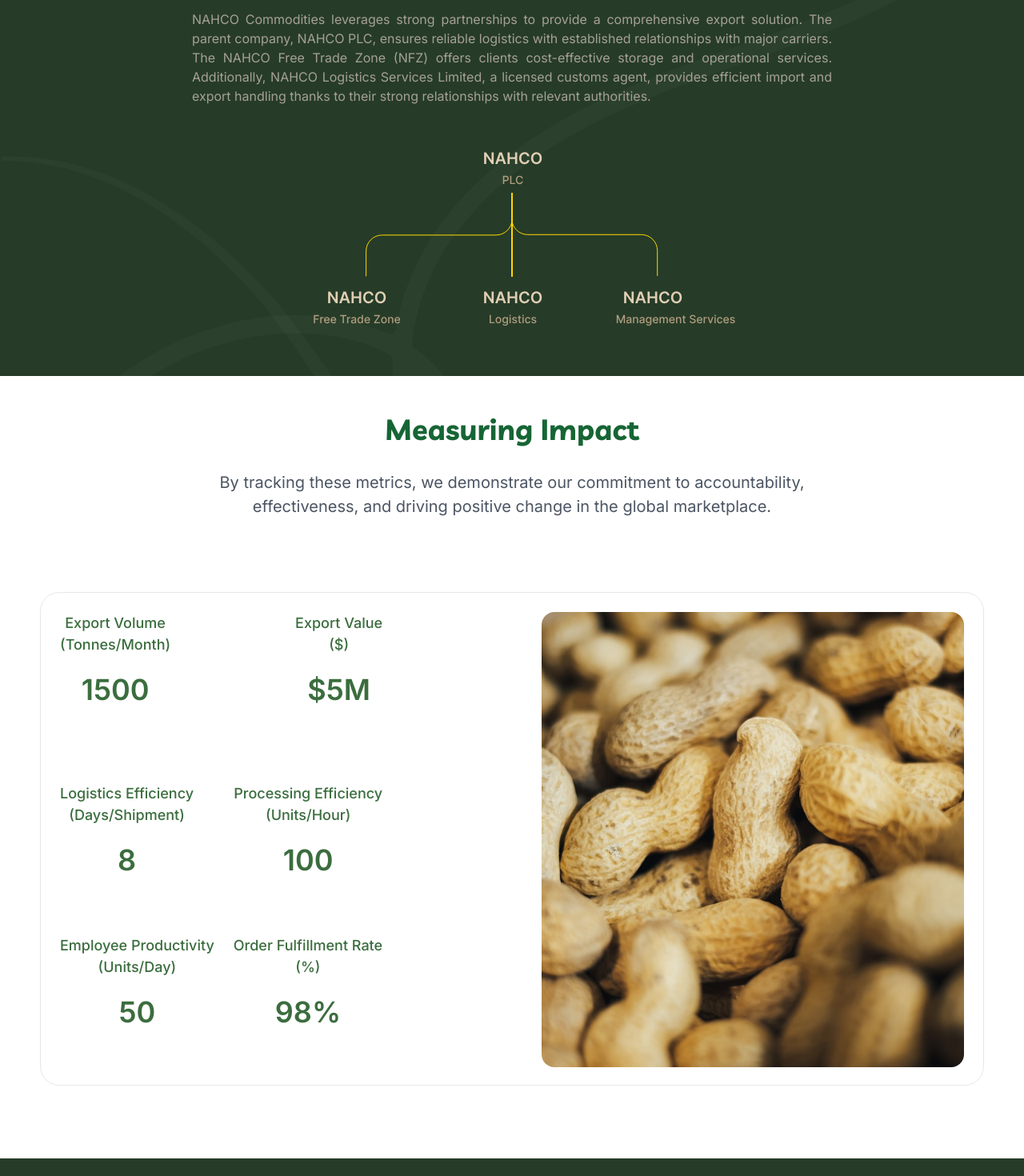
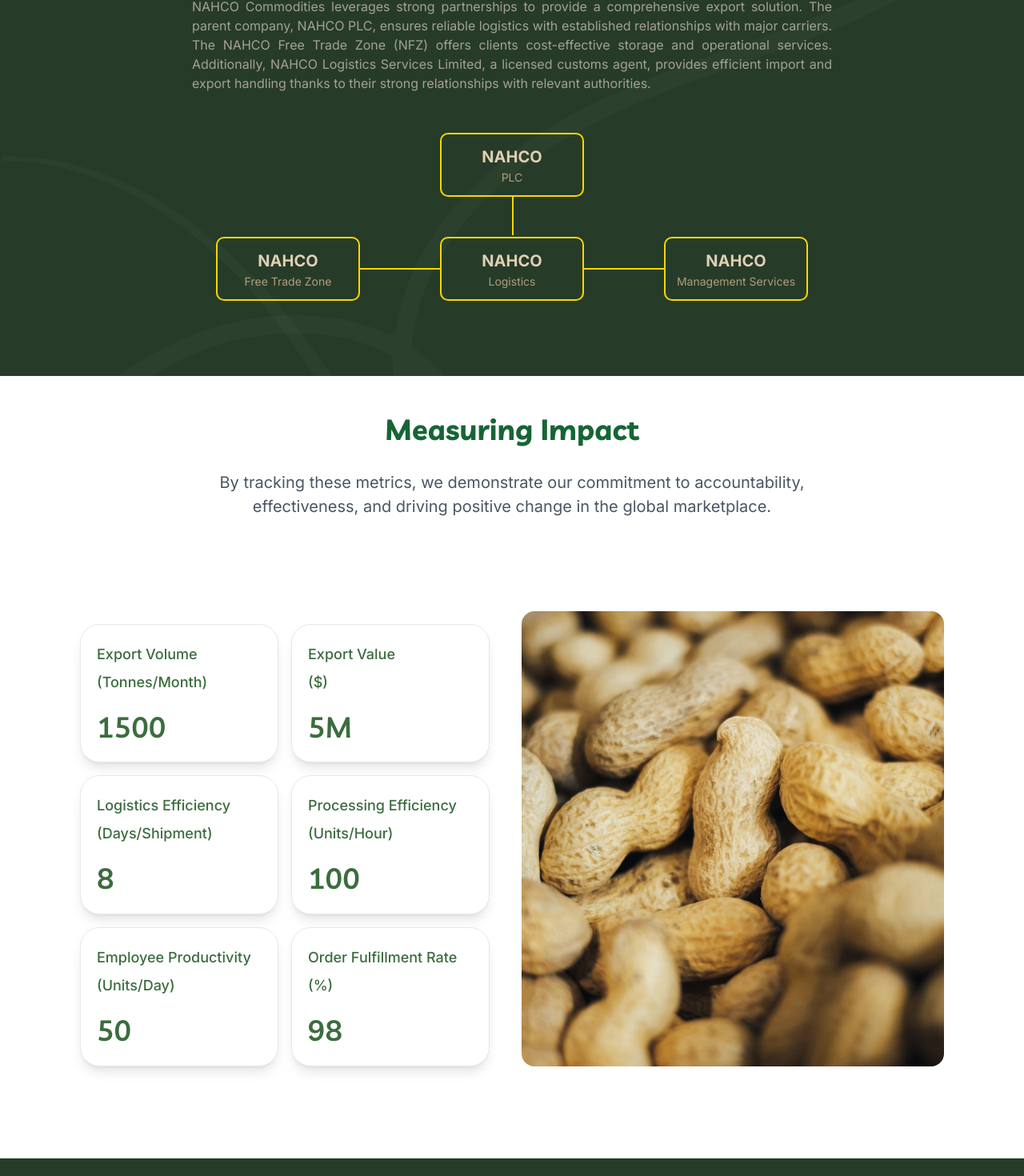
Before and after one commit to emmypuch/nahco-commodities, a React (Vite) app: page / in a window 1280 px wide. Shown: the part 3028-4498 px from the top of the page at 80% size. Built offline with nearby package versions, Linux system fonts and the light colour scheme.

Commit message:
modified metric &diagram

```diff
--- a/src/components/metric-section/Metric.css
+++ b/src/components/metric-section/Metric.css
@@ -53,16 +53,33 @@
             width: 100%;
         }
 
-        .numbers-container .flex {
-            flex-direction: row;
-            gap: 20px;
-        }
-
-        div.metric-card {
-            border: none;
-        }
-
         .metric-img img {
             display: none;
         }
 }
+
+@media screen and (max-width: 425px) {
+    div.metric-content-card {
+        display: flex;
+        flex-direction: column;
+        justify-content: center;
+        align-items: center;
+        margin-top: 20px;
+    }
+
+    div.metric-card-bg {
+        width: 380px;
+    }
+}
+
+@media screen and (max-width: 375px) {
+    div.metric-card-bg {
+        width: 300px;
+    }
+}
+
+@media screen and (max-width: 320px) {
+    div.metric-card-bg {
+        width: 250px;
+    }
+}
--- a/src/components/metric-section/Metric.tsx
+++ b/src/components/metric-section/Metric.tsx
@@ -1,26 +1,6 @@
 import "./Metric.css";
 import GroundnutImage from "../../assets/svg/metric-groundnut.svg";
 import { useEffect } from "react";
-
-interface MetricItemProps {
-  title: string;
-  subtitle: string;
-  value: string | number;
-}
-
-const MetricItem: React.FC<MetricItemProps> = ({ title, subtitle, value }) => (
-  <div className="metric-item fade-in-element">
-    <p className="text-[#3B6D3E] font-[500] text-[14px] md:text-[18px] text-center">
-      {title}
-    </p>
-    <p className="text-[#3B6D3E] font-[500] text-[14px] md:text-[18px] text-center">
-      {subtitle}
-    </p>
-    <p className="text-[#3B6D3E] font-[600] text-[24px] md:text-[36px] text-center mt-4">
-      {value}
-    </p>
-  </div>
-);
 
 const Metric = () => {
   useEffect(() => {
@@ -59,42 +39,94 @@
         </p>
       </div>
       <div className="flex justify-center items-center min-h-[70vh] md:min-h-screen">
-        <div className="metric-card fade-in-element md:h-[617px] w-full max-w-[1200px] rounded-[24px] border border-[#E5E7EB] p-4 md:p-[24px]">
-          <div className="metric-content flex flex-col md:flex-row justify-between gap-6">
+        <div className="metric-card fade-in-element p-4 md:p-[24px]">
+          <div className="metric-content flex flex-col md:flex-row justify-between gap-[40px]">
             <div className="numbers-container fade-in-element">
-              <div className="flex flex-col sm:flex-row justify-between gap-6">
-                <MetricItem
-                  title="Export Volume"
-                  subtitle="(Tonnes/Month)"
-                  value="1500"
-                />
-                <div className="mr-[25px] md:mr-0">
-                  <MetricItem title="Export Value" subtitle="($)" value="$5M" />
+              <div className="metric-content-card mt-0 md:mt-4 flex flex-row justify-between gap-4">
+                <div className="metric-card-bg bg-white fade-in-element shadow-lg border border-[#E5E7EB] rounded-[24px] w-[248px] px-[20px] py-[15px] h-full">
+                  <div className="">
+                    <p className="text-[#3B6D3E] font-[500] text-[14px] md:text-[18px] mt-2">
+                      Export Volume
+                    </p>
+                    <p className="text-[#3B6D3E] font-[500] text-[14px] md:text-[18px] mt-2">
+                      (Tonnes/Month)
+                    </p>
+                    <h2 className="text-[#3B6D3E] font-[600] text-[24px] md:text-[36px] mt-4">
+                      1500
+                    </h2>
+                  </div>
+                </div>
+                <div className="metric-card-bg bg-white fade-in-element shadow-lg border border-[#E5E7EB] rounded-[24px] w-[248px] px-[20px] py-[15px] h-full">
+                  <div className="">
+                    <p className="text-[#3B6D3E] font-[500] text-[14px] md:text-[18px] mt-2">
+                      Export Value
+                    </p>
+                    <p className="text-[#3B6D3E] font-[500] text-[14px] md:text-[18px] mt-2">
+                      ($)
+                    </p>
+                    <h2 className="text-[#3B6D3E] font-[600] text-[24px] md:text-[36px] mt-4">
+                      5M
+                    </h2>
+                  </div>
                 </div>
               </div>
-              <div className="flex flex-col sm:flex-row justify-between gap-6 mt-3 md:mt-6">
-                <MetricItem
-                  title="Logistics Efficiency"
-                  subtitle="(Days/Shipment)"
-                  value="8"
-                />
-                <MetricItem
-                  title="Processing Efficiency"
-                  subtitle="(Units/Hour)"
-                  value="100"
-                />
+
+              <div className="metric-content-card flex fade-in-element flex-col md:flex md:flex-row justify-between gap-4 mt-4">
+                <div className="metric-card-bg bg-white shadow-lg border border-[#E5E7EB] rounded-[24px] w-[248px] px-[20px] py-[15px] h-full">
+                  <div className="">
+                    <p className="text-[#3B6D3E] font-[500] text-[14px] md:text-[18px] mt-2">
+                      Logistics Efficiency
+                    </p>
+                    <p className="text-[#3B6D3E] font-[500] text-[14px] md:text-[18px] mt-2">
+                      (Days/Shipment)
+                    </p>
+                    <h2 className="text-[#3B6D3E] font-[600] text-[24px] md:text-[36px] mt-4">
+                      8
+                    </h2>
+                  </div>
+                </div>
+                <div className="metric-card-bg bg-white fade-in-element shadow-lg border border-[#E5E7EB] rounded-[24px] w-[248px] px-[20px] py-[15px] h-full">
+                  <div className="">
+                    <p className="text-[#3B6D3E] font-[500] text-[14px] md:text-[18px] mt-2">
+                      Processing Efficiency
+                    </p>
+                    <p className="text-[#3B6D3E] font-[500] text-[14px] md:text-[18px] mt-2">
+                      (Units/Hour)
+                    </p>
+                    <h2 className="text-[#3B6D3E] font-[600] text-[24px] md:text-[36px] mt-4">
+                      100
+                    </h2>
+                  </div>
+                </div>
               </div>
-              <div className="flex flex-col sm:flex-row justify-between gap-6 mt-[20px] md:mt-6">
-                <MetricItem
-                  title="Employee Productivity"
-                  subtitle="(Units/Day)"
-                  value="50"
-                />
-                <MetricItem
-                  title="Order Fulfillment Rate"
-                  subtitle="(%)"
-                  value="98%"
-                />
+
+              <div className="metric-content-card flex flex-col fade-in-element md:flex md:flex-row justify-between gap-4 mt-4">
+                <div className="metric-card-bg bg-white shadow-lg border border-[#E5E7EB] rounded-[24px] w-[248px] px-[20px] py-[15px] h-full">
+                  <div className="">
+                    <p className="text-[#3B6D3E] font-[500] text-[14px] md:text-[18px] mt-2">
+                      Employee Productivity
+                    </p>
+                    <p className="text-[#3B6D3E] font-[500] text-[14px] md:text-[18px] mt-2">
+                      (Units/Day)
+                    </p>
+                    <h2 className="text-[#3B6D3E] font-[600] text-[24px] md:text-[36px] mt-4">
+                      50
+                    </h2>
+                  </div>
+                </div>
+                <div className="metric-card-bg bg-white fade-in-element shadow-lg border border-[#E5E7EB] rounded-[24px] w-[248px] px-[20px] py-[15px] h-full">
+                  <div className="">
+                    <p className="text-[#3B6D3E] font-[500] text-[14px] md:text-[18px] mt-2">
+                      Order Fulfillment Rate
+                    </p>
+                    <p className="text-[#3B6D3E] font-[500] text-[14px] md:text-[18px] mt-2">
+                      (%)
+                    </p>
+                    <h2 className="text-[#3B6D3E] font-[600] text-[24px] md:text-[36px] mt-4">
+                      98
+                    </h2>
+                  </div>
+                </div>
               </div>
             </div>
             <div className="metric-img fade-in-element mt-6 md:mt-0">
--- a/src/components/partnership/Partnership.css
+++ b/src/components/partnership/Partnership.css
@@ -81,56 +81,8 @@
     -o-transform: translateY(0);
 }
 
-@media screen and (max-width: 425px) {
-    div.ftz-img {
-        right: 80px;
-    }
-
-    div.plc-img {
-        left: 5px;
-    }
-
-    div.logistics-img {
-        left: 90px;
-    }
-
-    div.commodity-img {
-        left: 65px;
+@media screen and (max-width: 768px) {
+    div.container-partnership {
+        height: 830px;
     }
 }
-
-@media screen and (max-width: 375px) {
-    div.ftz-img {
-        right: 70px;
-    }
-
-    div.logistics-img {
-        left: 75px;
-    }
-
-    div.commodity-img  {
-        left: 50px;
-    }
-
-    div.commodity-img img {
-        width: 80px;
-    }
-}
-
-@media screen and (max-width: 320px) {
-    div.ftz-img {
-        right: 70px;
-    }
-
-    div.logistics-img {
-        left: 70px;
-    }
-
-    div.commodity-img {
-        left: 45px;
-    }
-
-    div.commodity-img img {
-        width: 50px;
-    }
-}
--- a/src/components/partnership/Partnership.tsx
+++ b/src/components/partnership/Partnership.tsx
@@ -1,13 +1,14 @@
 import "./Partnership.css";
-import PartnershipImage from "../../assets/svg/partnerimg.svg";
-import PLC from "../../assets/svg/plc.svg";
-import FTZ from "../../assets/svg/ftz.svg";
-import Logistics from "../../assets/svg/management.svg";
-import Commodities from "../../assets/svg/nahco-logistics.svg";
+// import PartnershipImage from "../../assets/svg/partnerimg.svg";
+// import PLC from "../../assets/svg/plc.svg";
+// import FTZ from "../../assets/svg/ftz.svg";
+// import Logistics from "../../assets/svg/management.svg";
+// import Commodities from "../../assets/svg/nahco-logistics.svg";
 import Herovector from "../../assets/svg/hero-vector.svg";
 import TrustLine from "../../assets/svg/trust-line.svg";
 import { useEffect } from "react";
-import { Link } from "react-router-dom";
+import NahcoDiagram from "./nahco-diagram/NahcoDiagram";
+// import { Link } from "react-router-dom";
 
 const Partnership = () => {
   useEffect(() => {
@@ -55,7 +56,10 @@
           export handling thanks to their strong relationships with relevant
           authorities.
         </p>
-        <div className="px-[20px] md:px-[50px] pb-[50px] md:pb-[20px]">
+        <div>
+          <NahcoDiagram />
+        </div>
+        {/* <div className="px-[20px] md:px-[50px] pb-[50px] md:pb-[20px]">
           <div className="text-img items-center flex-col flex justify-center py-[30px] px-[50px] md:px-[50px] fade-in-element">
             <div className="plc-img relative top-[0px] md:left-[1px]">
               <Link to="https://www.nahcoaviance.com/" className="">
@@ -83,7 +87,7 @@
               </div>
             </div>
           </div>
-        </div>
+        </div> */}
       </div>
     </div>
   );
--- /dev/null
+++ b/src/components/partnership/nahco-diagram/NahcoDiagram.css
@@ -0,0 +1,92 @@
+.diagram-container {
+    display: flex;
+    flex-direction: column;
+    align-items: center;
+    justify-content: center;
+    margin-top: 50px;
+    background-size: cover;
+}
+
+.parent-box {
+    margin-bottom: 50px;
+    position: relative;
+}
+
+.child-container {
+    display: flex;
+    justify-content: space-between;
+    /* width: 60%; */
+    align-items: center;
+    position: relative;
+}
+
+.box {
+    display: flex;
+    justify-content: center;
+    align-items: center;
+    width: 180px;
+    height: 80px;
+    background-color: transparent;
+    border: 2px solid #FFD700;
+    border-radius: 10px;
+    text-align: center;
+    position: relative;
+}
+
+.box p {
+    margin: 0;
+}
+
+.parent-box .box:after {
+    content: '';
+    position: absolute;
+    top: 100%;
+    left: 50%;
+    width: 2px;
+    height: 50px;
+    background-color: #FFD700;
+}
+
+.child-container .box:before {
+    content: '';
+    position: absolute;
+    top: -50px;
+    left: 50%;
+    width: 2px;
+    height: 50px;
+    /* background-color: #FFD700; */
+}
+
+.line {
+    width: 100px;
+    height: 2px;
+    background-color: #FFD700;
+    /* margin: 0 10px; */
+}
+
+@media (max-width: 768px) {
+    .child-container {
+        flex-direction: column;
+        width: 80%;
+    }
+
+    .box {
+        margin-bottom: 20px;
+    }
+
+    .line {
+        display: none;
+    }
+
+    .parent-box {
+        margin-bottom: 10px;
+    }
+
+    .parent-box .box:after {
+        height: 30px;
+    }
+
+    .child-container .box:before {
+        height: 30px;
+    }
+}
--- /dev/null
+++ b/src/components/partnership/nahco-diagram/NahcoDiagram.tsx
@@ -0,0 +1,62 @@
+import "./NahcoDiagram.css";
+// import YellowLine from "../../../assets/svg/yellow-line.svg";
+// import bg from "../../../assets/bg.png"; // Path to the background file
+import { Link } from "react-router-dom";
+
+const NahcoDiagram = () => {
+  return (
+    <div
+      className="diagram-container"
+      style={{ backgroundImage: `url()`, backgroundSize: "cover" }}
+    >
+      <div className="parent-box">
+        <div className="box">
+          <Link to="https://www.nahcoaviance.com/">
+            <p className="text-[#E1CFB4] font-[700] text-[14px] md:text-[20px]">
+              NAHCO
+            </p>
+            <p className="text-[#B19D7F] text-[12px] md:text-[14px] font-[400]">
+              PLC
+            </p>
+          </Link>
+        </div>
+      </div>
+      <div className="child-container">
+        <div className="box">
+          <Link to="https://www.nfz.com.ng/">
+            <p className="text-[#E1CFB4] font-[700] text-[14px] md:text-[20px]">
+              NAHCO
+            </p>
+            <p className="text-[#B19D7F] text-[12px] md:text-[14px] font-[400]">
+              Free Trade Zone
+            </p>
+          </Link>
+        </div>
+        <div className="line"></div>
+        <div className="box">
+          <Link to="https://mainlandcargooptions.com/">
+            <p className="text-[#E1CFB4] font-[700] text-[14px] md:text-[20px]">
+              NAHCO
+            </p>
+            <p className="text-[#B19D7F] text-[12px] md:text-[14px] font-[400]">
+              Logistics
+            </p>
+          </Link>
+        </div>
+        <div className="line"></div>
+        <div className="box">
+          <Link to="https://www.nahcoaviance.com/aboutnms/">
+            <p className="text-[#E1CFB4] font-[700] text-[14px] md:text-[20px]">
+              NAHCO
+            </p>
+            <p className="text-[#B19D7F] text-[12px] md:text-[14px] font-[400]">
+              Management Services
+            </p>
+          </Link>
+        </div>
+      </div>
+    </div>
+  );
+};
+
+export default NahcoDiagram;
```
Also changed, not shown: src/assets/svg/yellow-line.svg (added).
